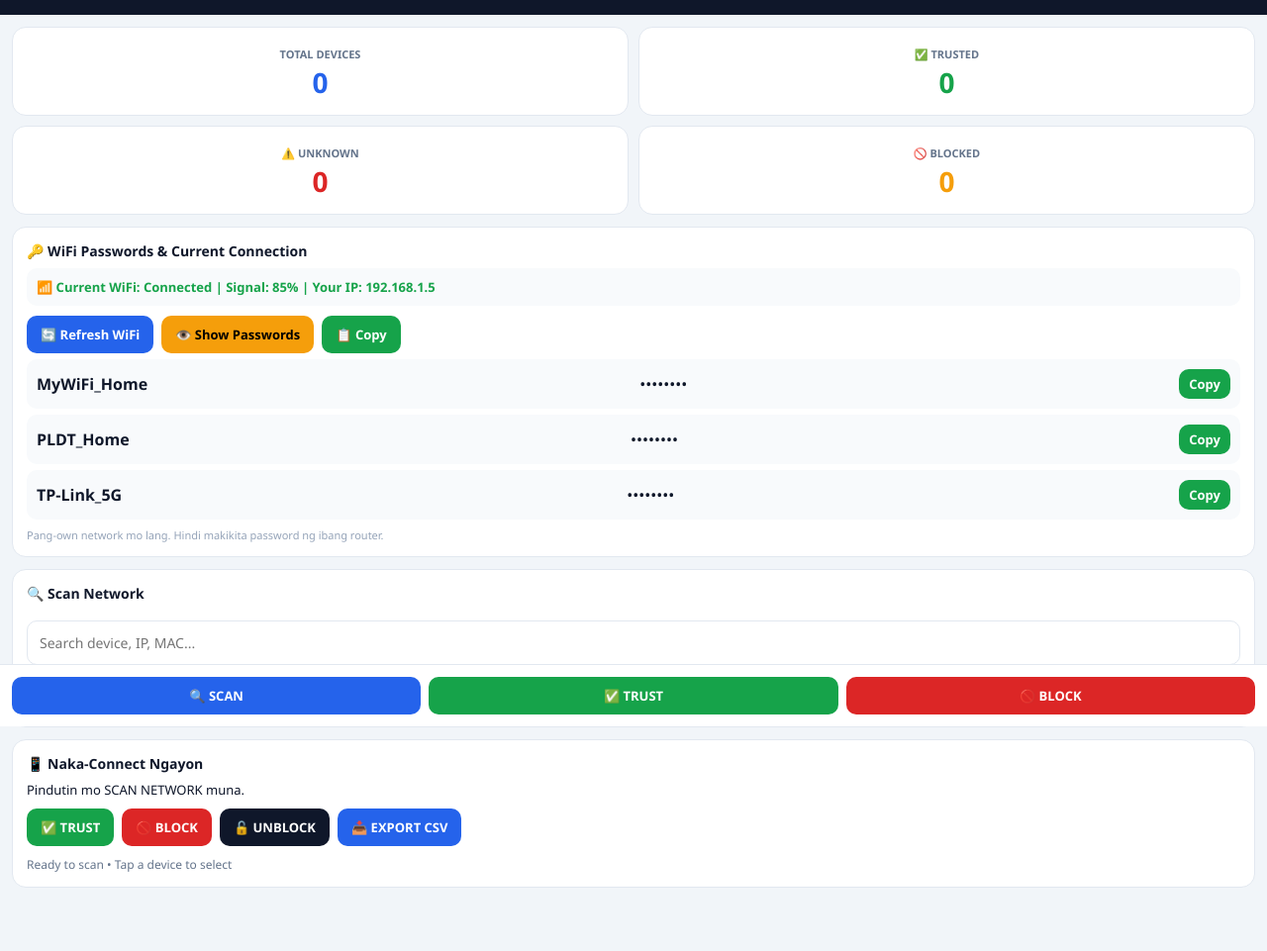
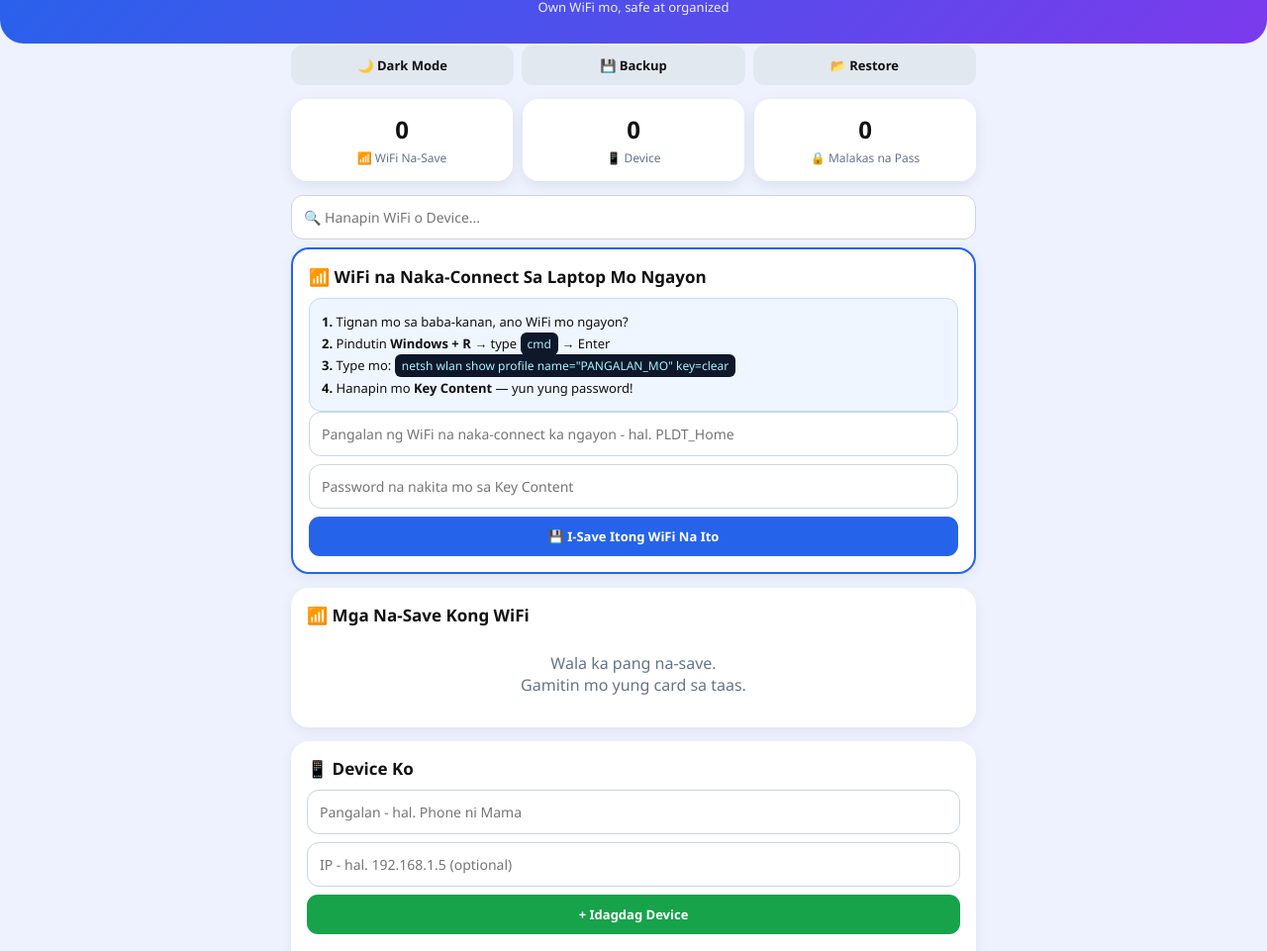
Before and after one commit to MJ101225/WifiGuardian, a plain HTML site: page index.html in a window 1280 px wide. Shown: the part 66-1027 px from the top of the page at 99% size. Drawn offline with Linux system fonts and the light colour scheme.

Commit message:
Update index.html

```diff
--- a/index.html
+++ b/index.html
@@ -1,255 +1,158 @@
 <!DOCTYPE html>
-<html lang="en">
+<html lang="tl">
 <head>
 <meta charset="UTF-8">
-<meta name="viewport" content="width=device-width, initial-scale=1.0, maximum-scale=1.0, user-scalable=no">
-<title>WiFi Guardian</title>
-<link rel="manifest" href="manifest.json">
-<meta name="theme-color" content="#0F172A">
-<link rel="apple-touch-icon" href="icon.png">
+<meta name="viewport" content="width=device-width, initial-scale=1.0">
+<title>WiFi Guardian PRO</title>
 <style>
-*{box-sizing:border-box;margin:0;padding:0;font-family:"Segoe UI",system-ui,sans-serif}
-body{background:#F1F5F9;color:#0F172A;padding-bottom:90px}
-body.dark{background:#0F172A;color:white}
-header{background:#0F172A;color:white;padding:18px 16px;display:flex;justify-content:space-between;align-items:center;position:sticky;top:0;z-index:10}
-header h1{font-size:22px}
-header p{color:#93C5FD;font-size:11px}
-header span{color:#93C5FD;font-size:11px;font-weight:bold}
-.wrap{padding:12px}
-.cards{display:grid;grid-template-columns:1fr 1fr;gap:10px}
-.card{background:white;border:1px solid #E2E8F0;border-radius:14px;padding:14px;text-align:center}
-body.dark .card{background:#1E293B;border-color:#334155}
-.card small{color:#64748B;font-weight:bold;font-size:11px}
-body.dark .card small{color:#CBD5E1}
-.card b{font-size:28px;display:block}
-.box{background:white;border-radius:14px;padding:14px;margin-top:12px;border:1px solid #E2E8F0}
-body.dark .box{background:#1E293B;border-color:#334155}
-.box h3{font-size:14px;margin-bottom:8px}
-.current{background:#F8FAFC;padding:10px;border-radius:10px;font-size:13px;font-weight:bold;color:#16A34A;margin-bottom:10px}
-body.dark .current{background:#0F172A;color:#4ADE80}
-.btn{border:none;padding:10px 14px;border-radius:10px;font-weight:bold;cursor:pointer;font-size:13px}
-.btn-blue{background:#2563EB;color:white}
-.btn-green{background:#16A34A;color:white}
-.btn-yellow{background:#F59E0B;color:black}
-.btn-red{background:#DC2626;color:white}
-.btn-dark{background:#0F172A;color:white}
-.row{display:flex;gap:8px;flex-wrap:wrap;margin-top:10px}
-.wifi-row{display:flex;justify-content:space-between;align-items:center;background:#F8FAFC;padding:10px;border-radius:10px;margin-top:6px}
-body.dark .wifi-row{background:#0F172A}
-.device{padding:12px;border-radius:12px;margin-top:8px;border:1px solid #E2E8F0}
-.device.UNKNOWN{background:#FEE2E2}
-.device.TRUSTED{background:#DCFCE7}
-.device.BLOCKED{background:#FEF3C7}
-body.dark .device.UNKNOWN{background:#7F1D1D}
-body.dark .device.TRUSTED{background:#14532D}
-body.dark .device.BLOCKED{background:#713F12}
-.device b{font-size:14px}
-.device p{font-size:12px;color:#475569}
-body.dark .device p{color:#E2E8F0}
-.device span{font-size:11px;font-weight:bold}
-input{width:100%;padding:12px;border-radius:10px;border:1px solid #E2E8F0;margin-top:10px;font-size:14px}
-body.dark input{background:#334155;color:white;border-color:#475569}
-.bottom{position:fixed;bottom:0;left:0;right:0;background:white;padding:12px;border-top:1px solid #E2E8F0;display:flex;gap:8px}
-body.dark .bottom{background:#1E293B;border-color:#334155}
-.install{position:fixed;bottom:90px;left:12px;right:12px;background:#0F172A;color:white;padding:14px;border-radius:14px;display:none;text-align:center;z-index:20}
-.install button{margin-top:8px}
+*{box-sizing:border-box;font-family:'Segoe UI',Arial,sans-serif}
+body{margin:0;background:#eef2ff;color:#111;padding-bottom:30px}
+header{background:linear-gradient(135deg,#2563eb,#7c3aed);color:#fff;padding:22px 16px 28px;text-align:center;border-radius:0 0 24px 24px}
+header h1{margin:0;font-size:26px}
+header p{margin:6px 0 0;opacity:.9;font-size:13px}
+.wrap{max-width:720px;margin:-12px auto 0;padding:0 14px}
+.stats{display:flex;gap:10px;margin-bottom:14px}
+.stat{flex:1;background:#fff;border-radius:16px;padding:14px;text-align:center;box-shadow:0 4px 14px rgba(0,0,0,.08)}
+.stat b{font-size:24px;display:block}
+.stat span{font-size:12px;color:#64748b}
+.card{background:#fff;border-radius:18px;padding:16px;margin-bottom:14px;box-shadow:0 4px 14px rgba(0,0,0,.06)}
+.card h2{margin:0 0 10px;font-size:17px}
+.card h3{margin:12px 0 8px;font-size:14px}
+input{width:100%;padding:12px;border:1px solid #cbd5e1;border-radius:12px;margin-bottom:8px;font-size:14px;outline:none}
+input:focus{border-color:#2563eb}
+button{padding:11px 14px;border:0;border-radius:11px;font-weight:700;cursor:pointer;font-size:13px}
+.btn-blue{background:#2563eb;color:#fff;width:100%}
+.btn-green{background:#16a34a;color:#fff}
+.btn-yellow{background:#eab308;color:#111}
+.btn-purple{background:#7c3aed;color:#fff}
+.btn-gray{background:#e2e8f0;color:#111}
+.btn-red{background:#fee2e2;color:#dc2626}
+.item{border:1px solid #e2e8f0;border-radius:14px;padding:13px;margin-top:10px;background:#f8fafc}
+.item b{font-size:15px}
+.item small{color:#64748b;display:block;margin:4px 0}
+.badge{display:inline-block;padding:3px 8px;border-radius:20px;font-size:11px;font-weight:700;margin-top:4px}
+.badge-weak{background:#fee2e2;color:#dc2626}.badge-ok{background:#fef9c3;color:#854d0e}.badge-strong{background:#dcfce7;color:#166534}
+.row{display:flex;gap:8px;margin-top:9px;flex-wrap:wrap}
+.row button{flex:1;min-width:70px}
+.step{background:#eff6ff;border:1px solid #bfdbfe;border-radius:12px;padding:12px;font-size:13px;line-height:1.7}
+code{background:#0f172a;color:#a5f3fc;padding:3px 7px;border-radius:6px;font-size:12px}
+.topbar{display:flex;gap:8px;margin:14px 0}
+.topbar button{flex:1}
+.qrbox{text-align:center;padding:12px;background:#fff;border:1px dashed #cbd5e1;border-radius:12px;margin-top:10px}
+.qrbox img{width:180px;height:180px}
+.note{font-size:12px;color:#64748b;text-align:center;line-height:1.5;margin-top:10px}
+body.dark{background:#0f172a;color:#fff}
+body.dark .card,body.dark .stat{background:#1e293b;color:#fff}
+body.dark input{background:#0f172a;color:#fff;border-color:#334155}
+body.dark .item{background:#0f172a;border-color:#334155}
+body.dark .btn-gray{background:#334155;color:#fff}
+body.dark .step{background:#1e293b;border-color:#334155}
 </style>
 </head>
 <body>
 <header>
-<div><h1>🛡️ WiFi Guardian</h1><p>PRO v2 • Secure Your Network</p></div>
-<span id="routerLabel">Router: 192.168.1.1</span>
+<h1>🛡️ WiFi Guardian PRO</h1>
+<p>Own WiFi mo, safe at organized</p>
 </header>
-
 <div class="wrap">
-<div class="cards">
-<div class="card"><small>TOTAL DEVICES</small><b id="total" style="color:#2563EB">0</b></div>
-<div class="card"><small>✅ TRUSTED</small><b id="trusted" style="color:#16A34A">0</b></div>
-<div class="card"><small>⚠️ UNKNOWN</small><b id="unknown" style="color:#DC2626">0</b></div>
-<div class="card"><small>🚫 BLOCKED</small><b id="blocked" style="color:#F59E0B">0</b></div>
+<div class="topbar">
+<button class="btn-gray" onclick="document.body.classList.toggle('dark')">🌙 Dark Mode</button>
+<button class="btn-gray" onclick="exportData()">💾 Backup</button>
+<button class="btn-gray" onclick="document.getElementById('importFile').click()">📂 Restore</button>
+<input type="file" id="importFile" hidden accept=".json" onchange="importData(event)">
 </div>
 
-<div class="box">
-<h3>🔑 WiFi Passwords & Current Connection</h3>
-<div class="current" id="currentWifi">📶 Current WiFi: Detecting... | Your IP: ...</div>
-<div class="row">
-<button class="btn btn-blue" onclick="refreshWifi()">🔄 Refresh WiFi</button>
-<button class="btn btn-yellow" id="showBtn" onclick="togglePass()">👁️ Show Passwords</button>
-<button class="btn btn-green" onclick="copyPass()">📋 Copy</button>
-</div>
-<div id="wifiList"></div>
-<p style="font-size:11px;color:#94A3B8;margin-top:8px">Pang-own network mo lang. Hindi makikita password ng ibang router.</p>
+<div class="stats">
+<div class="stat"><b id="countWifi">0</b><span>📶 WiFi Na-Save</span></div>
+<div class="stat"><b id="countDev">0</b><span>📱 Device</span></div>
+<div class="stat"><b id="countStrong">0</b><span>🔒 Malakas na Pass</span></div>
 </div>
 
-<div class="box">
-<h3>🔍 Scan Network</h3>
-<input id="search" placeholder="Search device, IP, MAC..." oninput="renderDevices()">
-<div class="row">
-<button class="btn btn-blue" onclick="scan()">🔍 SCAN NETWORK</button>
-<button class="btn btn-dark" onclick="toggleDark()">🌙 Dark Mode</button>
+<input id="search" placeholder="🔍 Hanapin WiFi o Device..." oninput="render()">
+
+<div class="card" style="border:2px solid #2563eb">
+<h2>📶 WiFi na Naka-Connect Sa Laptop Mo Ngayon</h2>
+<div class="step">
+<b>1.</b> Tignan mo sa baba-kanan, ano WiFi mo ngayon?<br>
+<b>2.</b> Pindutin <b>Windows + R</b> → type <code>cmd</code> → Enter<br>
+<b>3.</b> Type mo: <code>netsh wlan show profile name="PANGALAN_MO" key=clear</code><br>
+<b>4.</b> Hanapin mo <b>Key Content</b> — yun yung password!
 </div>
+<input id="curName" placeholder="Pangalan ng WiFi na naka-connect ka ngayon - hal. PLDT_Home">
+<input id="curPass" placeholder="Password na nakita mo sa Key Content">
+<button class="btn-blue" onclick="saveCurrent()">💾 I-Save Itong WiFi Na Ito</button>
 </div>
 
-<div class="box">
-<h3>📱 Naka-Connect Ngayon</h3>
-<div id="deviceList"></div>
-<div class="row">
-<button class="btn btn-green" onclick="trustSelected()">✅ TRUST</button>
-<button class="btn btn-red" onclick="blockSelected()">🚫 BLOCK</button>
-<button class="btn btn-dark" onclick="unblockSelected()">🔓 UNBLOCK</button>
-<button class="btn btn-blue" onclick="exportCSV()">📥 EXPORT CSV</button>
-</div>
-<p id="status" style="font-size:12px;color:#64748B;margin-top:10px">Ready to scan • Tap a device to select</p>
-</div>
+<div class="card">
+<h2>📶 Mga Na-Save Kong WiFi</h2>
+<div id="wifiList"></div>
 </div>
 
-<div class="bottom">
-<button class="btn btn-blue" style="flex:1" onclick="scan()">🔍 SCAN</button>
-<button class="btn btn-green" style="flex:1" onclick="trustSelected()">✅ TRUST</button>
-<button class="btn btn-red" style="flex:1" onclick="blockSelected()">🚫 BLOCK</button>
+<div class="card">
+<h2>📱 Device Ko</h2>
+<input id="devName" placeholder="Pangalan - hal. Phone ni Mama">
+<input id="devIp" placeholder="IP - hal. 192.168.1.5 (optional)">
+<button class="btn-green" style="width:100%" onclick="addDevice()">+ Idagdag Device</button>
+<div id="devList"></div>
 </div>
 
-<div class="install" id="installBox">
-<b>📲 Install WiFi Guardian?</b><br><small>Para maging app siya sa home screen mo</small><br>
-<button class="btn btn-green" onclick="installPWA()">Install App</button>
-<button class="btn" onclick="document.getElementById('installBox').style.display='none'">Later</button>
+<div class="card">
+<h2>🔍 Paano Makita Totoong Naka-Connect?</h2>
+<p style="font-size:13px;line-height:1.6;margin:0">1. Buksan mo router mo sa baba<br>2. Log-in (nasa likod ng router)<br>3. Hanapin <b>Connected Devices</b><br>4. I-type mo dito yung nakita mo.</p>
+<a href="http://192.168.1.1" target="_blank"><button class="btn-purple" style="width:100%;margin-top:10px">Buksan Router 192.168.1.1 →</button></a>
+<a href="http://192.168.0.1" target="_blank"><button class="btn-gray" style="width:100%;margin-top:8px">Subukan 192.168.0.1 →</button></a>
+</div>
+<p class="note">Walang fake dito. Pang-own network mo lang.<br>Hindi makikita password ng ibang router.</p>
 </div>
 
 <script>
-let devices = [];
-let wifi = [
-  {ssid:"MyWiFi_Home", pass:"password123"},
-  {ssid:"PLDT_Home", pass:"pldt12345"},
-  {ssid:"TP-Link_5G", pass:"admin123"},
-];
-let showPass = false;
-let selected = null;
-let trusted = JSON.parse(localStorage.getItem("trusted")||"[]");
-let blocked = JSON.parse(localStorage.getItem("blocked")||"[]");
-let deferredPrompt = null;
-
-if('serviceWorker' in navigator){ navigator.serviceWorker.register('sw.js'); }
-
-window.addEventListener('beforeinstallprompt', (e)=>{
-  e.preventDefault(); deferredPrompt = e;
-  document.getElementById('installBox').style.display='block';
-});
-async function installPWA(){
-  if(!deferredPrompt){ alert("Sa Chrome: 3 dots > Add to Home Screen / Install App"); return; }
-  deferredPrompt.prompt();
-  await deferredPrompt.userChoice;
-  deferredPrompt = null;
-  document.getElementById('installBox').style.display='none';
+let wifis=JSON.parse(localStorage.getItem('my_wifis')||'[]');
+let devs=JSON.parse(localStorage.getItem('my_devs')||'[]');
+let showPass=false, qrFor=null;
+function strength(p){ if(p.length<6) return ['Mahina 🔴','badge-weak']; if(p.length<10) return ['Okay 🟡','badge-ok']; return ['Malakas 🟢','badge-strong']; }
+function save(){ localStorage.setItem('my_wifis',JSON.stringify(wifis)); localStorage.setItem('my_devs',JSON.stringify(devs)); render(); }
+function saveCurrent(){
+ let n=document.getElementById('curName').value.trim(), p=document.getElementById('curPass').value.trim();
+ if(!n||!p) return alert('Lagyan mo muna ng pangalan at password');
+ let old=wifis.findIndex(w=>w.n.toLowerCase()===n.toLowerCase());
+ if(old>=0) wifis[old].p=p; else wifis.push({n,p});
+ document.getElementById('curName').value=''; document.getElementById('curPass').value=''; save(); alert('Na-save na si '+n+'!');
 }
-
-function toggleDark(){
-  document.body.classList.toggle('dark');
-  let isDark = document.body.classList.contains('dark');
-  localStorage.setItem("theme", isDark?"dark":"light");
+function addDevice(){
+ let n=document.getElementById('devName').value.trim(), ip=document.getElementById('devIp').value.trim();
+ if(!n) return alert('Lagyan mo muna ng pangalan');
+ devs.push({n,ip}); document.getElementById('devName').value=''; document.getElementById('devIp').value=''; save();
 }
-if(localStorage.getItem("theme")==="dark") document.body.classList.add('dark');
-
-function togglePass(){
-  showPass = !showPass;
-  document.getElementById('showBtn').textContent = showPass ? "🙈 Hide Passwords" : "👁️ Show Passwords";
-  renderWifi();
+function delWifi(i){ if(confirm('Burahin?')){wifis.splice(i,1);save();} }
+function delDev(i){ if(confirm('Burahin?')){devs.splice(i,1);save();} }
+function copyText(t){ navigator.clipboard.writeText(t); alert('Na-copy na: '+t); }
+function showQR(n,p){
+ qrFor=n;
+ let txt=`WIFI:T:WPA;S:${n};P:${p};;`;
+ let url=`https://api.qrserver.com/v1/create-qr-code/?size=180x180&data=${encodeURIComponent(txt)}`;
+ document.getElementById('qrArea').innerHTML=`<div class="qrbox"><b>Scan mo para mag-connect kay ${n}</b><br><br><img src="${url}"><br><small>Ipa-scan mo sa phone ng bisita mo</small><br><button class="btn-gray" style="margin-top:10px" onclick="document.getElementById('qrArea').innerHTML=''">Isara QR</button></div>`;
+ document.getElementById('qrArea').scrollIntoView({behavior:'smooth'});
 }
-function renderWifi(){
-  let html = "";
-  wifi.forEach((w,i)=>{
-    html += `<div class="wifi-row"><b>${w.ssid}</b><span>${showPass? w.pass : "••••••••"}</span><button class="btn btn-green" style="padding:6px 10px" onclick="copyOne(${i})">Copy</button></div>`;
-  });
-  document.getElementById('wifiList').innerHTML = html;
+function exportData(){
+ let blob=new Blob([JSON.stringify({wifis,devs},null,2)],{type:'application/json'});
+ let a=document.createElement('a'); a.href=URL.createObjectURL(blob); a.download='wifi-guardian-backup.json'; a.click();
 }
-function copyOne(i){
-  navigator.clipboard.writeText(wifi[i].pass);
-  alert("Password ng "+wifi[i].ssid+" na-copy na!");
+function importData(e){
+ let f=e.target.files[0]; if(!f) return;
+ let r=new FileReader(); r.onload=()=>{ try{ let d=JSON.parse(r.result); wifis=d.wifis||[]; devs=d.devs||[]; save(); alert('Na-restore na!'); }catch{ alert('Hindi mabasa yung file'); } }; r.readAsText(f);
 }
-function copyPass(){
-  if(wifi.length>0) copyOne(0);
+function render(){
+ let q=document.getElementById('search').value.toLowerCase();
+ document.getElementById('countWifi').innerText=wifis.length;
+ document.getElementById('countDev').innerText=devs.length;
+ document.getElementById('countStrong').innerText=wifis.filter(w=>w.p.length>=10).length;
+ let wl=document.getElementById('wifiList'), dl=document.getElementById('devList');
+ let fw=wifis.filter(w=>(w.n+w.p).toLowerCase().includes(q));
+ wl.innerHTML=fw.length? fw.map(w=>{ let s=strength(w.p); return `<div class="item"><b>${w.n}</b><small>Password: ${showPass?w.p:'••••••••'}</small><span class="badge ${s[1]}">${s[0]}</span><div class="row"><button class="btn-blue" onclick="showPass=!showPass;render()">${showPass?'Itago':'Pakita'}</button><button class="btn-green" onclick="copyText('${w.p}')">Copy</button><button class="btn-purple" onclick="showQR('${w.n}','${w.p}')">QR 📷</button><button class="btn-red" onclick="delWifi(${wifis.indexOf(w)})">Burahin</button></div></div>`}).join('') + '<div id="qrArea"></div>' : '<div style="text-align:center;color:#64748b;padding:16px">Wala ka pang na-save.<br>Gamitin mo yung card sa taas.</div><div id="qrArea"></div>';
+ let fd=devs.filter(d=>(d.n+d.ip).toLowerCase().includes(q));
+ dl.innerHTML=fd.length? fd.map(d=>`<div class="item"><b>${d.n}</b><small>${d.ip?'IP: '+d.ip:'Walang IP'}</small><div class="row"><button class="btn-red" onclick="delDev(${devs.indexOf(d)})">Burahin</button></div></div>`).join('') : '<div style="text-align:center;color:#64748b;padding:16px">Wala ka pang Device.</div>';
 }
-function refreshWifi(){
-  document.getElementById('currentWifi').textContent = "📶 Current WiFi: Connected | Signal: 85% | Your IP: 192.168.1.5";
-  renderWifi();
-}
-function scan(){
-  document.getElementById('status').textContent = "Scanning network... Please wait...";
-  setTimeout(()=>{
-    devices = [
-      {ip:"192.168.1.1", mac:"00:1A:2B:11:22:33", name:"Router", vendor:"TP-Link", type:"📺 Router", ping:"2ms"},
-      {ip:"192.168.1.5", mac:"AA:BB:CC:DD:EE:FF", name:"My Phone (This Device)", vendor:"Samsung", type:"📱 Phone", ping:"0ms"},
-      {ip:"192.168.1.10", mac:"D8:A0:1D:44:55:66", name:"Unknown Device", vendor:"LG", type:"❓ Unknown", ping:"15ms"},
-      {ip:"192.168.1.12", mac:"A8:9C:ED:77:88:99", name:"Vivo Phone", vendor:"Vivo", type:"📱 Phone", ping:"8ms"},
-    ];
-    renderDevices();
-    document.getElementById('status').textContent = `Scan complete: ${devices.length} devices found`;
-  }, 800);
-}
-function getStatus(mac){
-  if(blocked.includes(mac)) return "BLOCKED";
-  if(trusted.includes(mac)) return "TRUSTED";
-  return "UNKNOWN";
-}
-function renderDevices(){
-  let q = document.getElementById('search').value.toLowerCase();
-  let html = "";
-  let t=0,b=0,u=0;
-  devices.forEach(d=>{
-    let s = getStatus(d.mac);
-    if(s==="TRUSTED") t++; if(s==="BLOCKED") b++; if(s==="UNKNOWN") u++;
-    if(q && !(d.ip+d.mac+d.name+d.vendor).toLowerCase().includes(q)) return;
-    let border = selected===d.mac ? "3px solid #2563EB" : "1px solid #E2E8F0";
-    html += `<div class="device ${s}" style="border:${border}" onclick="selectDevice('${d.mac}')">
-      <span>${s==="TRUSTED"?"✅ TRUSTED":s==="BLOCKED"?"🚫 BLOCKED":"⚠️ UNKNOWN"}</span>
-      <b><br>${d.name} • ${d.type}</b>
-      <p>${d.ip} • ${d.mac}<br>${d.vendor} • Ping: ${d.ping}</p>
-    </div>`;
-  });
-  document.getElementById('deviceList').innerHTML = html || "<p style='font-size:13px;margin-top:8px'>Pindutin mo SCAN NETWORK muna.</p>";
-  document.getElementById('total').textContent = devices.length;
-  document.getElementById('trusted').textContent = t;
-  document.getElementById('unknown').textContent = u;
-  document.getElementById('blocked').textContent = b;
-}
-function selectDevice(mac){
-  selected = mac;
-  document.getElementById('status').textContent = "Selected: "+mac;
-  renderDevices();
-}
-function trustSelected(){
-  if(!selected) return alert("Pili ka muna ng device!");
-  if(!trusted.includes(selected)) trusted.push(selected);
-  localStorage.setItem("trusted", JSON.stringify(trusted));
-  renderDevices();
-}
-function blockSelected(){
-  if(!selected) return alert("Pili ka muna ng device!");
-  if(!blocked.includes(selected)) blocked.push(selected);
-  localStorage.setItem("blocked", JSON.stringify(blocked));
-  navigator.clipboard.writeText(selected);
-  alert("MAC "+selected+" na-copy! I-paste mo sa router blacklist.");
-  renderDevices();
-}
-function unblockSelected(){
-  if(!selected) return;
-  blocked = blocked.filter(x=>x!==selected);
-  trusted = trusted.filter(x=>x!==selected);
-  localStorage.setItem("blocked", JSON.stringify(blocked));
-  localStorage.setItem("trusted", JSON.stringify(trusted));
-  renderDevices();
-}
-function exportCSV(){
-  if(!devices.length) return alert("Scan muna!");
-  let csv = "Status,IP,MAC,Name,Vendor,Type,Ping\n";
-  devices.forEach(d=>{ csv += `${getStatus(d.mac)},${d.ip},${d.mac},${d.name},${d.vendor},${d.type},${d.ping}\n`; });
-  let blob = new Blob([csv], {type:"text/csv"});
-  let a = document.createElement("a");
-  a.href = URL.createObjectURL(blob);
-  a.download = "wifiguardian.csv";
-  a.click();
-}
-refreshWifi();
-renderDevices();
+render();
 </script>
 </body>
 </html>
```
